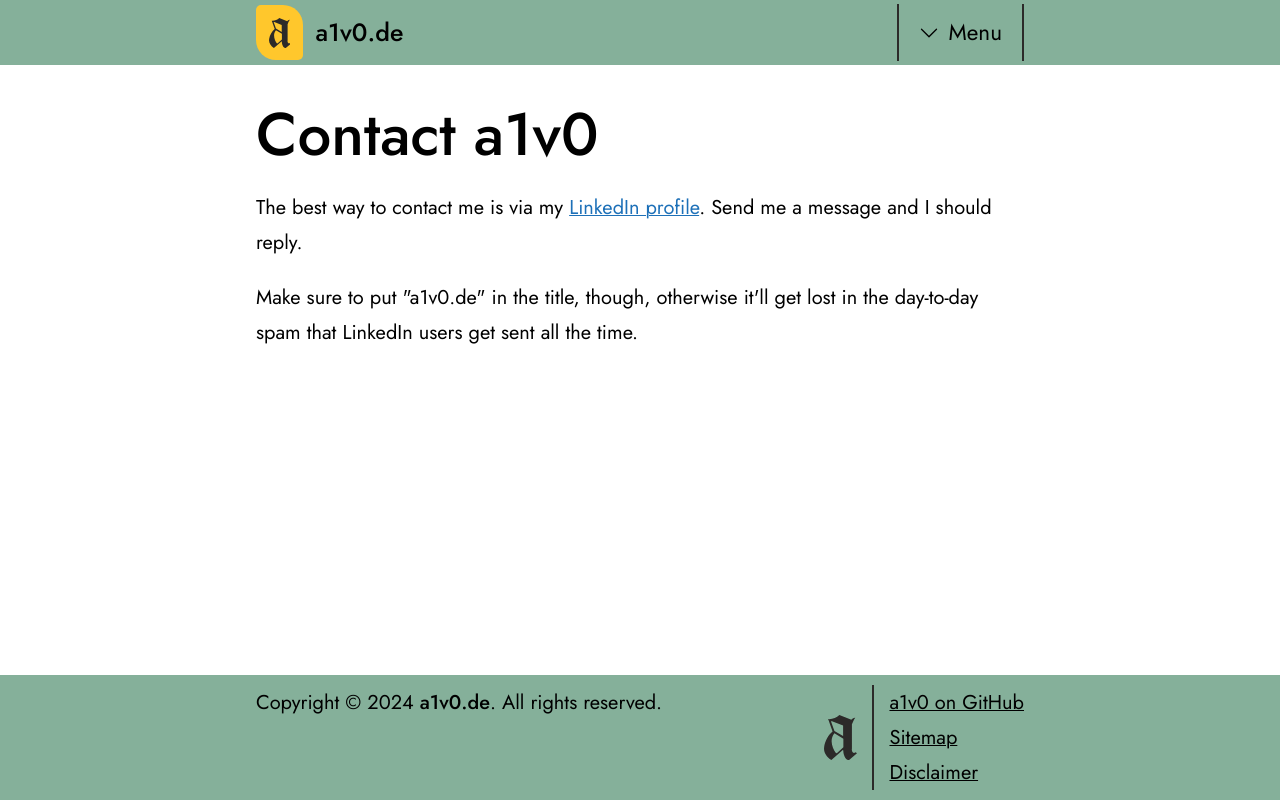
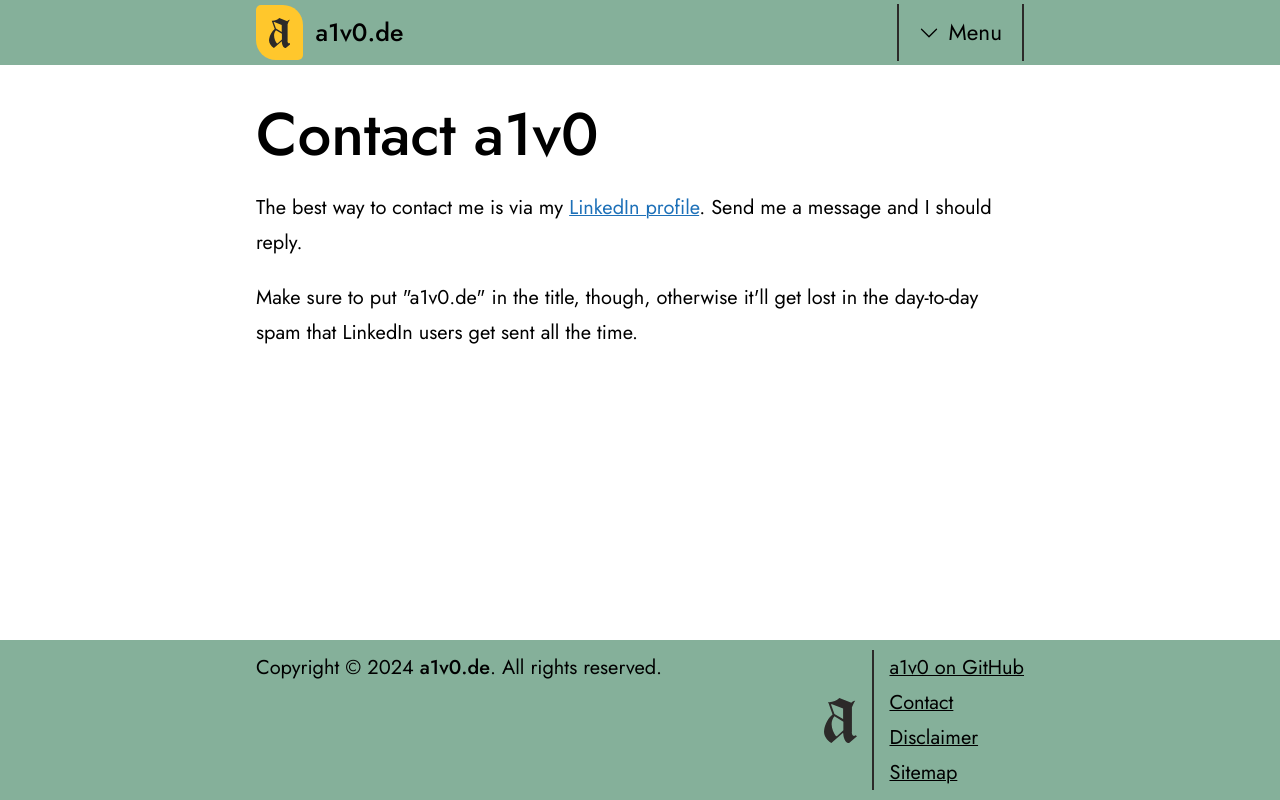
Before and after one commit to a1v0/a1v0.de, a Next.js app: page /contact in a window 1280 px wide. Built offline with nearby package versions, Linux system fonts and the light colour scheme.

Commit message:
Add contact link to header and footer

```diff
--- a/components/Footer.tsx
+++ b/components/Footer.tsx
@@ -23,10 +23,13 @@ function Footer() {
 							</Link>
 						</li>
 						<li>
-							<Link href="/sitemap.xml">Sitemap</Link>
+							<Link href="/contact">Contact</Link>
 						</li>
 						<li>
 							<Link href="/disclaimer">Disclaimer</Link>
+						</li>
+						<li>
+							<Link href="/sitemap.xml">Sitemap</Link>
 						</li>
 					</ul>
 				</section>
--- a/components/Menu.tsx
+++ b/components/Menu.tsx
@@ -33,9 +33,9 @@ export default function Menu() {
 								This Website on GitHub
 							</Link>
 						</li>
-						{/*
-                        - LinkedIn?
-                        */}
+						<li>
+							<Link href="/contact">Contact a1v0</Link>
+						</li>
 					</ul>
 				</div>
 			</div>
```
